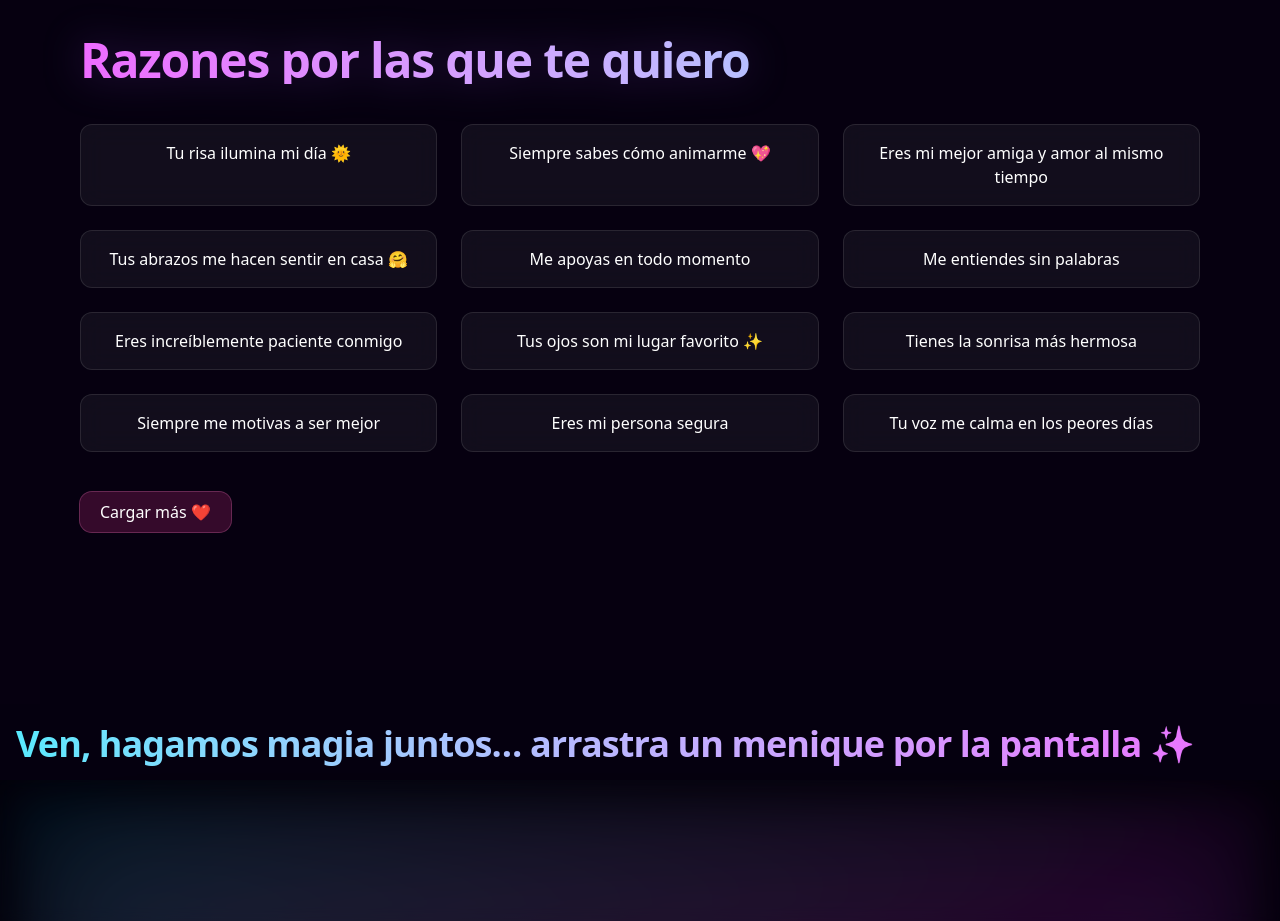
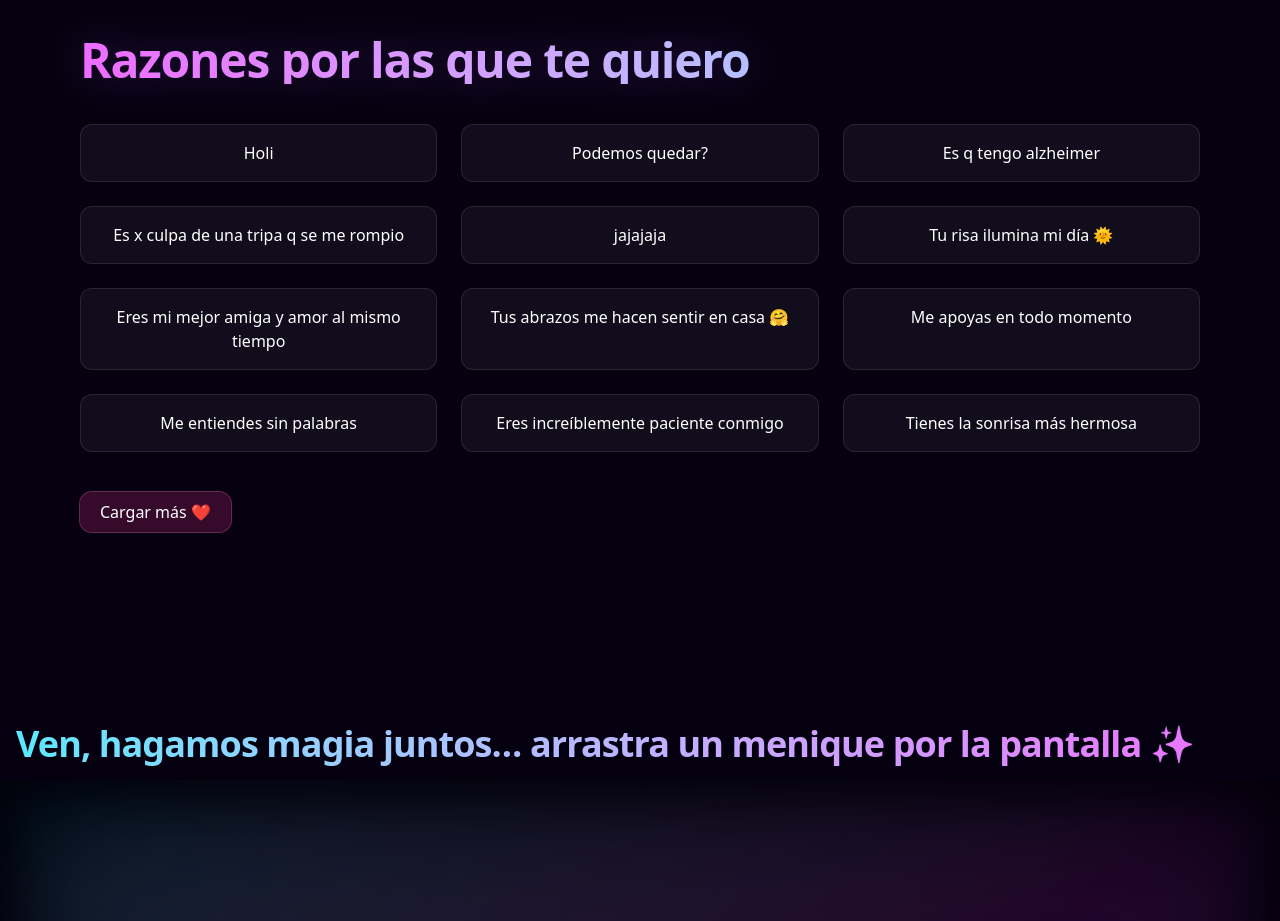
Before and after one commit to 4trademcs/Muzio, a React (Vite) app: page /season2 in a window 1280 px wide. Shown: the part 860-1781 px from the top of the page. Built offline with nearby package versions, Linux system fonts and the light colour scheme.

Commit message:
update de mi mundo

```diff
--- a/src/components/Timeline.jsx
+++ b/src/components/Timeline.jsx
@@ -1,4 +1,4 @@
-import DomeGallery from './reactBits/DomeGallery';
+import DomeGallery from "./reactBits/DomeGallery";
 import TextType from './reactBits/TextType';
 
 export default function App() {
--- a/src/components/reasons.json
+++ b/src/components/reasons.json
@@ -1,28 +1,27 @@
 [
+  "Holi",
+  "Podemos quedar?",
+  "Es q tengo alzheimer",
+  "Es x culpa de una tripa q se me rompio",
+  "jajajaja",
   "Tu risa ilumina mi día 🌞",
-  "Siempre sabes cómo animarme 💖",
   "Eres mi mejor amiga y amor al mismo tiempo",
   "Tus abrazos me hacen sentir en casa 🤗",
   "Me apoyas en todo momento",
   "Me entiendes sin palabras",
   "Eres increíblemente paciente conmigo",
-  "Tus ojos son mi lugar favorito ✨",
   "Tienes la sonrisa más hermosa",
   "Siempre me motivas a ser mejor",
   "Eres mi persona segura",
-  "Tu voz me calma en los peores días",
+  "Tu voz me calma en los peores días de plastron",
   "Cada detalle contigo se vuelve especial",
-  "Me haces reír hasta que me duele el estómago 😂",
+  "Me haces reír hasta que me duele el estómago (me duele siempre) 😂",
   "Eres única y auténtica",
-  "Nunca me dejas rendirme",
-  "Tu cariño me llena de paz",
-  "Me haces sentir amado todos los días ❤️",
-  "Tus ocurrencias me alegran el alma",
+  "Tus ocurrencias me alegran el alma ❤️",
   "Tienes el corazón más grande que conozco",
   "Todo es mejor cuando estás a mi lado",
-  "Me haces creer en el amor verdadero",
   "Tu forma de ver la vida me inspira",
-  "Eres mi razón favorita de sonreír",
+  "Eres mi razón favorita para sonreír",
   "Contigo cada día es un regalo 🎁",
   "Simplemente porque eres tú 💕"
 ]
```
